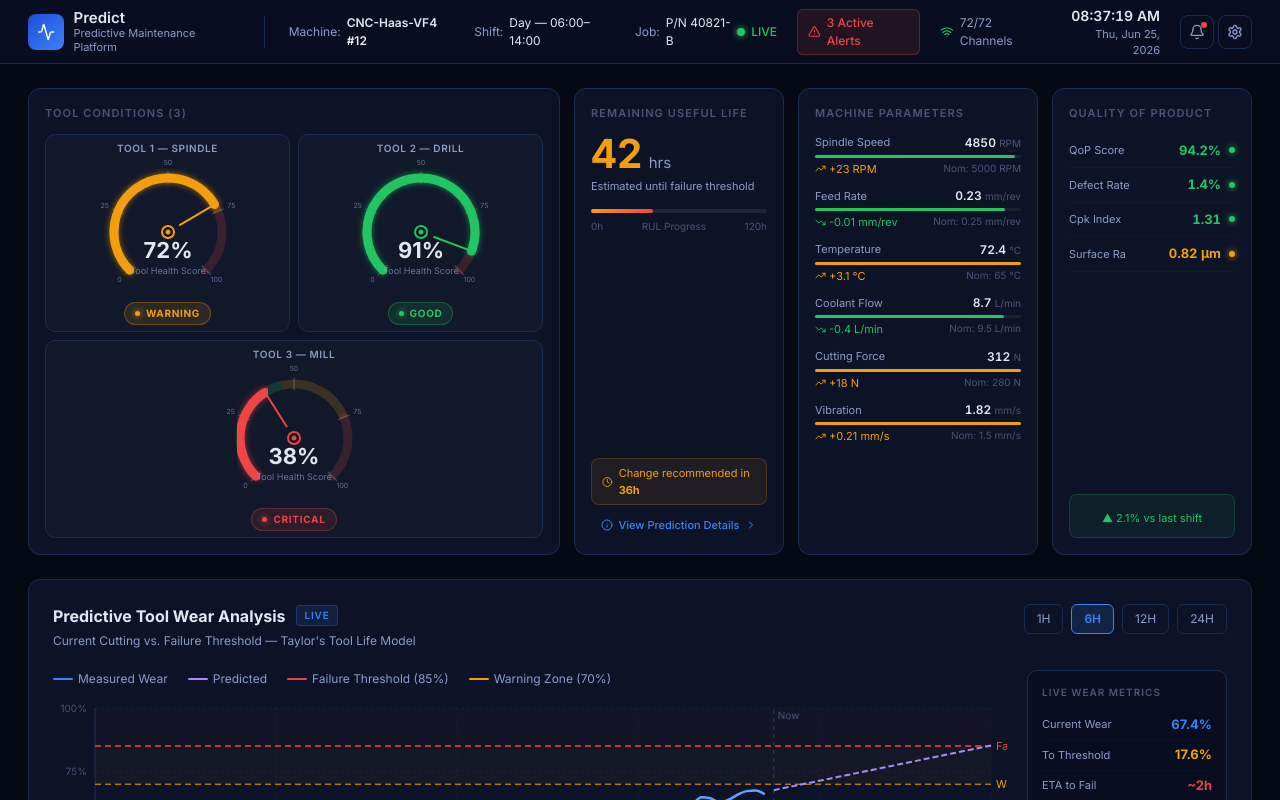
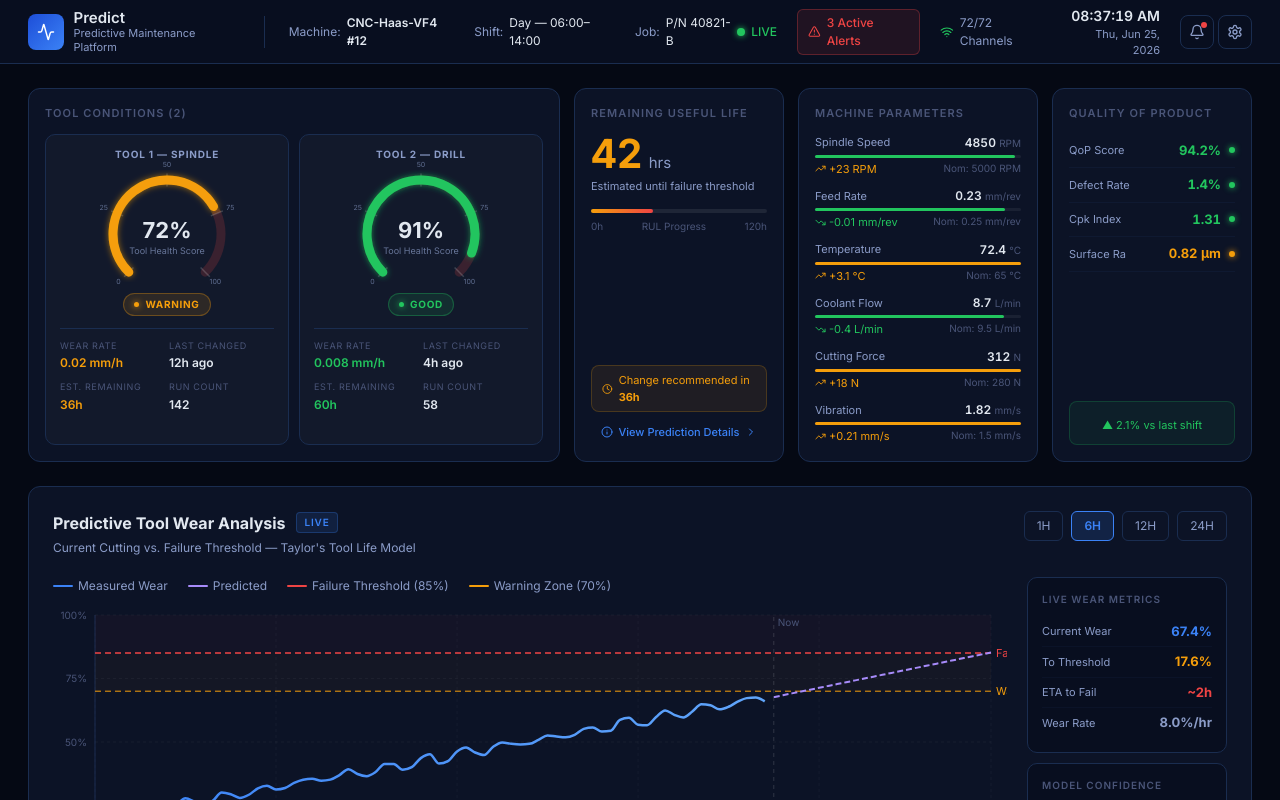
Before and after one commit to Rainyishx/pdm_dashboard, a React (Vite) app: page / in a window 1280 px wide. Shown: the top 800 px of the page. Built offline with nearby package versions, Linux system fonts and the light colour scheme.

Commit message:
tool condition updated w meta data section

```diff
--- a/src/app/App.tsx
+++ b/src/app/App.tsx
@@ -24,10 +24,17 @@ export default function App() {
       <main style={{ padding: '24px 28px', maxWidth: 1920, margin: '0 auto' }}>
         <MetricsSection onOpenRULDetail={() => setShowRULModal(true)}
           toolConditions={[
-          { id: 't1', label: 'Tool 1 — Spindle',  value: 72, status: 'warning'  },
-          { id: 't2', label: 'Tool 2 — Drill',    value: 91, status: 'good'     },
-          { id: 't3', label: 'Tool 3 — Mill',     value: 38, status: 'critical' },
-        ]} />
+          {
+            id: 't1', label: 'Tool 1 — Spindle', value: 72, status: 'warning',
+            wearRate: '0.02 mm/h', lastChanged: '12h ago',
+            estRemaining: '36h',   runCount: 142,
+          },
+          {
+            id: 't2', label: 'Tool 2 — Drill', value: 91, status: 'good',
+            wearRate: '0.008 mm/h', lastChanged: '4h ago',
+            estRemaining: '60h',    runCount: 58,
+          },
+        ]}/>
         <ToolWearChart onOpenRULModal={() => setShowRULModal(true)} />
         <SensorGrid onSelectMotor={setSelectedMotor} />
       </main>
--- a/src/app/components/MetricsSection.tsx
+++ b/src/app/components/MetricsSection.tsx
@@ -4,33 +4,39 @@ import { ToolConditionGauge } from './ToolConditionGauge';
 import { machineParams, qualityParams } from './data';
 
 const C = {
-  card: '#0c1326',
-  border: '#1a2d50',
-  text: '#e2e8f0',
-  textSec: '#8b9cc8',
-  textMuted: '#4a5578',
-  blue: '#3b82f6',
-  green: '#22c55e',
-  red: '#ef4444',
-  amber: '#f59e0b',
+  card:     '#0c1326',
+  border:   '#1a2d50',
+  text:     '#e2e8f0',
+  textSec:  '#8b9cc8',
+  textMuted:'#4a5578',
+  blue:     '#3b82f6',
+  green:    '#22c55e',
+  red:      '#ef4444',
+  amber:    '#f59e0b',
 };
 
-// ─── Types ───────────────────────────────────────────────────────────────────
+// ─── Types ────────────────────────────────────────────────────────────────────
 
 export interface ToolCondition {
-  id: string;
-  label: string;               // e.g. "Tool 1 — Spindle"
-  value: number;               // 0–100
-  status: 'good' | 'warning' | 'critical';
+  id:            string;
+  label:         string;
+  value:         number;
+  status:        'good' | 'warning' | 'critical';
+  // optional info-strip fields
+  wearRate?:     string;   // e.g. "0.02 mm/h"
+  lastChanged?:  string;   // e.g. "12h ago"
+  estRemaining?: string;   // e.g. "36h"
+  runCount?:     number;
 }
 
 interface CardProps { children: ReactNode; style?: CSSProperties; }
+
 interface Props {
-  onOpenRULDetail: () => void;
-  toolConditions?: ToolCondition[];   // defaults to single legacy tool if omitted
+  onOpenRULDetail:  () => void;
+  toolConditions?:  ToolCondition[];
 }
 
-// ─── Shared sub-components ───────────────────────────────────────────────────
+// ─── Helpers ──────────────────────────────────────────────────────────────────
 
 function Card({ children, style }: CardProps) {
   return (
@@ -55,8 +61,7 @@ function Delta({ value, unit }: { value: number; unit: string }) {
   const Icon   = isFlat ? Minus : isUp ? TrendingUp : TrendingDown;
   return (
     <span style={{ fontSize: 11, color, display: 'flex', alignItems: 'center', gap: 3 }}>
-      <Icon size={11} />
-      {isUp ? '+' : ''}{value} {unit}
+      <Icon size={11} />{isUp ? '+' : ''}{value} {unit}
     </span>
   );
 }
@@ -100,33 +105,22 @@ function QoPRow({ label, value, unit, status }: {
   );
 }
 
-// ─── Default single-tool fallback ─────────────────────────────────────────────
-
 const DEFAULT_TOOLS: ToolCondition[] = [
   { id: 'default', label: '', value: 72, status: 'warning' },
 ];
 
-// ─── Main component ───────────────────────────────────────────────────────────
+// ─── Main ─────────────────────────────────────────────────────────────────────
 
 export function MetricsSection({ onOpenRULDetail, toolConditions = DEFAULT_TOOLS }: Props) {
-  const multi   = toolConditions.length > 1;
-  const compact = toolConditions.length > 1;
-
-  // Determine scroll behaviour: <= 3 show all; 4+ scroll horizontally
+  const multi    = toolConditions.length > 1;
+  const compact  = multi;
   const scrollable = toolConditions.length > 3;
 
   return (
     <section style={{ marginBottom: 24 }}>
-      {/*
-        Grid columns:
-          col 1 – Tool Condition  (grows to fit gauges)
-          col 2 – RUL             (fixed 210px)
-          col 3 – Machine Params  (fixed 240px, more compact)
-          col 4 – QoP             (fixed 200px)
-      */}
       <div style={{ display: 'grid', gridTemplateColumns: '1fr 210px 240px 200px', gap: 14, alignItems: 'stretch' }}>
 
-        {/* ── Tool Condition ─────────────────────────────────────────── */}
+        {/* ── Tool Conditions ───────────────────────────────────────── */}
         <Card style={{ display: 'flex', flexDirection: 'column' }}>
           <SectionLabel>Tool Condition{multi ? `s (${toolConditions.length})` : ''}</SectionLabel>
 
@@ -135,35 +129,41 @@ export function MetricsSection({ onOpenRULDetail, toolConditions = DEFAULT_TOOLS
             display: 'flex',
             flexWrap: scrollable ? 'nowrap' : 'wrap',
             overflowX: scrollable ? 'auto' : 'visible',
-            gap: 8,
-            alignItems: 'center',
-            justifyContent: multi ? 'flex-start' : 'center',
-            paddingBottom: scrollable ? 4 : 0,
+            gap: 10,
+            alignItems: 'stretch',       // tiles stretch to fill card height
           }}>
             {toolConditions.map(tool => (
-              <div key={tool.id} style={{
+              <div
+                key={tool.id}
+                style={{
+                  // Each tile grows equally and fills the full height of the row
                   flex: scrollable ? '0 0 auto' : '1 1 0',
-                minWidth: compact ? 164 : undefined,
+                  minWidth: compact ? 170 : undefined,
                   display: 'flex',
                   flexDirection: 'column',
                   alignItems: 'center',
-                padding: multi ? '6px 10px' : 0,
+                  padding: multi ? '12px 14px 14px' : 0,
                   borderRadius: 10,
-                background: multi ? 'rgba(255,255,255,0.02)' : 'transparent',
+                  background: multi ? 'rgba(255,255,255,0.025)' : 'transparent',
                   border: multi ? `1px solid ${C.border}` : 'none',
-              }}>
+                }}
+              >
                 <ToolConditionGauge
                   value={tool.value}
                   status={tool.status}
                   label={multi ? tool.label : undefined}
                   compact={compact}
+                  wearRate={tool.wearRate}
+                  lastChanged={tool.lastChanged}
+                  estRemaining={tool.estRemaining}
+                  runCount={tool.runCount}
                 />
               </div>
             ))}
           </div>
         </Card>
 
-        {/* ── RUL Card ───────────────────────────────────────────────── */}
+        {/* ── RUL ───────────────────────────────────────────────────── */}
         <Card style={{ display: 'flex', flexDirection: 'column', justifyContent: 'space-between' }}>
           <div>
             <SectionLabel>Remaining Useful Life</SectionLabel>
@@ -172,51 +172,45 @@ export function MetricsSection({ onOpenRULDetail, toolConditions = DEFAULT_TOOLS
               <span style={{ fontSize: 15, color: C.textSec }}>hrs</span>
             </div>
             <div style={{ fontSize: 11, color: C.textSec, marginBottom: 14 }}>Estimated until failure threshold</div>
-
             <div style={{ height: 4, borderRadius: 2, background: 'rgba(255,255,255,0.08)', marginBottom: 6 }}>
               <div style={{ height: '100%', width: '35%', borderRadius: 2, background: `linear-gradient(90deg, ${C.amber}, ${C.red})` }} />
             </div>
             <div style={{ display: 'flex', justifyContent: 'space-between', fontSize: 10, color: C.textMuted, marginBottom: 14 }}>
-              <span>0h</span>
-              <span>RUL Progress</span>
-              <span>120h</span>
+              <span>0h</span><span>RUL Progress</span><span>120h</span>
             </div>
           </div>
-
           <div style={{ display: 'flex', flexDirection: 'column', gap: 8 }}>
             <div style={{ display: 'flex', alignItems: 'center', gap: 6, padding: '6px 10px', borderRadius: 8, background: 'rgba(245,158,11,0.08)', border: `1px solid rgba(245,158,11,0.2)` }}>
               <Clock size={12} color={C.amber} />
               <span style={{ fontSize: 11, color: C.amber }}>Change recommended in <strong>36h</strong></span>
             </div>
             <button onClick={onOpenRULDetail} style={{ display: 'flex', alignItems: 'center', justifyContent: 'center', gap: 5, fontSize: 11, color: C.blue, cursor: 'pointer', background: 'transparent', border: 'none', padding: '4px 0' }}>
-              <Info size={12} />
-              View Prediction Details
-              <ChevronRight size={12} />
+              <Info size={12} />View Prediction Details<ChevronRight size={12} />
             </button>
           </div>
         </Card>
 
-        {/* ── Machine Parameters (compact) ───────────────────────────── */}
+        {/* ── Machine Parameters ────────────────────────────────────── */}
         <Card>
           <SectionLabel>Machine Parameters</SectionLabel>
           <div style={{ display: 'flex', flexDirection: 'column', gap: 10 }}>
-            <ParamRow label="Spindle Speed"  value={machineParams.spindleSpeed.value}  unit={machineParams.spindleSpeed.unit}  delta={machineParams.spindleSpeed.delta}  nominal={machineParams.spindleSpeed.nominal} />
-            <ParamRow label="Feed Rate"      value={machineParams.feedRate.value}      unit={machineParams.feedRate.unit}      delta={machineParams.feedRate.delta}      nominal={machineParams.feedRate.nominal} />
-            <ParamRow label="Temperature"    value={machineParams.temperature.value}   unit={machineParams.temperature.unit}   delta={machineParams.temperature.delta}   nominal={machineParams.temperature.nominal} />
-            <ParamRow label="Coolant Flow"   value={machineParams.coolantFlow.value}   unit={machineParams.coolantFlow.unit}   delta={machineParams.coolantFlow.delta}   nominal={machineParams.coolantFlow.nominal} />
-            <ParamRow label="Cutting Force"  value={machineParams.cuttingForce.value}  unit={machineParams.cuttingForce.unit}  delta={machineParams.cuttingForce.delta}  nominal={machineParams.cuttingForce.nominal} />
-            <ParamRow label="Vibration"      value={machineParams.vibration.value}     unit={machineParams.vibration.unit}     delta={machineParams.vibration.delta}     nominal={machineParams.vibration.nominal} />
+            <ParamRow label="Spindle Speed" value={machineParams.spindleSpeed.value} unit={machineParams.spindleSpeed.unit} delta={machineParams.spindleSpeed.delta} nominal={machineParams.spindleSpeed.nominal} />
+            <ParamRow label="Feed Rate"     value={machineParams.feedRate.value}     unit={machineParams.feedRate.unit}     delta={machineParams.feedRate.delta}     nominal={machineParams.feedRate.nominal} />
+            <ParamRow label="Temperature"   value={machineParams.temperature.value}  unit={machineParams.temperature.unit}  delta={machineParams.temperature.delta}  nominal={machineParams.temperature.nominal} />
+            <ParamRow label="Coolant Flow"  value={machineParams.coolantFlow.value}  unit={machineParams.coolantFlow.unit}  delta={machineParams.coolantFlow.delta}  nominal={machineParams.coolantFlow.nominal} />
+            <ParamRow label="Cutting Force" value={machineParams.cuttingForce.value} unit={machineParams.cuttingForce.unit} delta={machineParams.cuttingForce.delta} nominal={machineParams.cuttingForce.nominal} />
+            <ParamRow label="Vibration"     value={machineParams.vibration.value}    unit={machineParams.vibration.unit}    delta={machineParams.vibration.delta}    nominal={machineParams.vibration.nominal} />
           </div>
         </Card>
 
-        {/* ── Quality of Product ─────────────────────────────────────── */}
+        {/* ── Quality of Product ────────────────────────────────────── */}
         <Card style={{ display: 'flex', flexDirection: 'column' }}>
           <SectionLabel>Quality of Product</SectionLabel>
           <div style={{ flex: 1 }}>
-            <QoPRow label="QoP Score"    value={qualityParams.qopScore.value}         unit="%"   status={qualityParams.qopScore.status} />
-            <QoPRow label="Defect Rate"  value={qualityParams.defectRate.value}       unit="%"   status={qualityParams.defectRate.status} />
-            <QoPRow label="Cpk Index"    value={qualityParams.cpk.value}              unit=""    status={qualityParams.cpk.status} />
-            <QoPRow label="Surface Ra"   value={qualityParams.surfaceRoughness.value} unit=" μm" status={qualityParams.surfaceRoughness.status} />
+            <QoPRow label="QoP Score"   value={qualityParams.qopScore.value}         unit="%"   status={qualityParams.qopScore.status} />
+            <QoPRow label="Defect Rate" value={qualityParams.defectRate.value}       unit="%"   status={qualityParams.defectRate.status} />
+            <QoPRow label="Cpk Index"   value={qualityParams.cpk.value}              unit=""    status={qualityParams.cpk.status} />
+            <QoPRow label="Surface Ra"  value={qualityParams.surfaceRoughness.value} unit=" μm" status={qualityParams.surfaceRoughness.status} />
           </div>
           <div style={{ marginTop: 14, padding: '9px', borderRadius: 8, background: 'rgba(34,197,94,0.07)', border: `1px solid rgba(34,197,94,0.2)`, textAlign: 'center' }}>
             <span style={{ fontSize: 11, color: C.green }}>▲ 2.1% vs last shift</span>
--- a/src/app/components/ToolConditionGauge.tsx
+++ b/src/app/components/ToolConditionGauge.tsx
@@ -1,8 +1,13 @@
 interface GaugeProps {
-  value: number; // 0–100
+  value: number;               // 0–100
   status: 'good' | 'warning' | 'critical';
-  label?: string;   // e.g. "Tool 1 — Spindle"
-  compact?: boolean; // smaller variant for multi-tool layout
+  label?: string;              // shown above arc, e.g. "Tool 1 — Spindle"
+  compact?: boolean;
+  // optional metadata shown in the info strip below the arc
+  wearRate?: string;           // e.g. "0.02 mm/h"
+  lastChanged?: string;        // e.g. "12h ago"
+  estRemaining?: string;       // e.g. "36h"
+  runCount?: number;
 }
 
 function toXY(cx: number, cy: number, r: number, angleDeg: number) {
@@ -17,47 +22,65 @@ function arcPath(cx: number, cy: number, r: number, startDeg: number, endDeg: nu
   return `M ${s.x.toFixed(2)} ${s.y.toFixed(2)} A ${r} ${r} 0 ${large} 1 ${e.x.toFixed(2)} ${e.y.toFixed(2)}`;
 }
 
-const STATUS_COLORS  = { good: '#22c55e', warning: '#f59e0b', critical: '#ef4444' };
-const STATUS_LABELS  = { good: 'GOOD',    warning: 'WARNING', critical: 'CRITICAL' };
-const STATUS_BG      = { good: 'rgba(34,197,94,0.12)', warning: 'rgba(245,158,11,0.12)', critical: 'rgba(239,68,68,0.12)' };
+const STATUS_COLORS = { good: '#22c55e', warning: '#f59e0b', critical: '#ef4444' };
+const STATUS_LABELS = { good: 'GOOD',    warning: 'WARNING', critical: 'CRITICAL' };
+const STATUS_BG     = { good: 'rgba(34,197,94,0.12)', warning: 'rgba(245,158,11,0.12)', critical: 'rgba(239,68,68,0.12)' };
 
-const GAP_START = -135;
-const GAP_TOTAL = 270;
+const GAP_START      = -135;
+const GAP_TOTAL      = 270;
 const TICK_POSITIONS = [0, 0.25, 0.5, 0.75, 1];
 const TICK_LABELS    = ['0', '25', '50', '75', '100'];
 
-export function ToolConditionGauge({ value, status, label, compact = false }: GaugeProps) {
+const C = {
+  border:   '#1a2d50',
+  textSec:  '#8b9cc8',
+  textMuted:'#4a5578',
+};
+
+export function ToolConditionGauge({
+  value, status, label, compact = false,
+  wearRate, lastChanged, estRemaining, runCount,
+}: GaugeProps) {
   const color = STATUS_COLORS[status];
 
-  // --- geometry: full vs compact ---
+  // --- geometry ---
   const cx  = compact ? 80  : 110;
-  const cy  = compact ? 72  : 105;
+  const cy  = compact ? 68  : 100;   // shifted up vs before
   const r   = compact ? 54  : 76;
   const sw  = compact ? 9   : 12;
   const svgW = compact ? 160 : 220;
-  const svgH = compact ? 138 : 200;
+  // Height only needs to reach the bottom of the arc + small pad
+  const svgH = compact ? 125 : 178;
+
   const valFontSize  = compact ? 22 : 30;
   const subFontSize  = compact ? 9  : 11;
   const tickFontSize = compact ? 7  : 9;
-  const valOffsetY   = compact ? 26 : 32;
-  const subOffsetY   = compact ? 42 : 52;
+
+  // Text lifted UP into the centre of the arc (was cy+26/cy+42)
+  const valOffsetY = compact ? 4  : 6;
+  const subOffsetY = compact ? 20 : 24;
 
   const fillEnd     = GAP_START + (value / 100) * GAP_TOTAL;
-  const needleAngle = fillEnd;
-  const nOuter      = toXY(cx, cy, r - 4,  needleAngle);
-  const nInner      = toXY(cx, cy, compact ? 14 : 20, needleAngle);
+  const nOuter      = toXY(cx, cy, r - 4, fillEnd);
+  const nInner      = toXY(cx, cy, compact ? 14 : 20, fillEnd);
+  const filterId    = `glow-${compact ? 'c' : 'f'}-${value}`;
 
-  const filterId = `glow-${compact ? 'c' : 'f'}-${status}`;
+  const hasInfo = wearRate || lastChanged || estRemaining || runCount !== undefined;
 
   return (
-    <div style={{ display: 'flex', flexDirection: 'column', alignItems: 'center', gap: compact ? 4 : 6 }}>
-      {/* optional per-tool label above */}
+    <div style={{ display: 'flex', flexDirection: 'column', alignItems: 'center', width: '100%', flex: 1 }}>
+
+      {/* label above arc */}
       {label && (
-        <span style={{ fontSize: compact ? 10 : 12, color: '#8b9cc8', fontWeight: 600, letterSpacing: '0.06em', textTransform: 'uppercase' }}>
+        <span style={{
+          fontSize: compact ? 10 : 12, color: '#8b9cc8', fontWeight: 700,
+          letterSpacing: '0.08em', textTransform: 'uppercase', marginBottom: 4,
+        }}>
           {label}
         </span>
       )}
 
+      {/* arc SVG — text is now centred inside the arc, not below it */}
       <svg width={svgW} height={svgH} viewBox={`0 0 ${svgW} ${svgH}`} style={{ overflow: 'visible' }}>
         <defs>
           <filter id={filterId}>
@@ -65,16 +88,16 @@ export function ToolConditionGauge({ value, status, label, compact = false }: Ga
           </filter>
         </defs>
 
-        {/* Band segments (dimmed) */}
-        <path d={arcPath(cx, cy, r, GAP_START, GAP_START + GAP_TOTAL * 0.45)} fill="none" stroke="rgba(34,197,94,0.18)"  strokeWidth={sw} strokeLinecap="butt" />
+        {/* band segments */}
+        <path d={arcPath(cx, cy, r, GAP_START, GAP_START + GAP_TOTAL * 0.45)}         fill="none" stroke="rgba(34,197,94,0.18)"  strokeWidth={sw} strokeLinecap="butt" />
         <path d={arcPath(cx, cy, r, GAP_START + GAP_TOTAL * 0.45, GAP_START + GAP_TOTAL * 0.75)} fill="none" stroke="rgba(245,158,11,0.18)" strokeWidth={sw} strokeLinecap="butt" />
-        <path d={arcPath(cx, cy, r, GAP_START + GAP_TOTAL * 0.75, GAP_START + GAP_TOTAL)} fill="none" stroke="rgba(239,68,68,0.18)" strokeWidth={sw} strokeLinecap="round" />
+        <path d={arcPath(cx, cy, r, GAP_START + GAP_TOTAL * 0.75, GAP_START + GAP_TOTAL)}        fill="none" stroke="rgba(239,68,68,0.18)"  strokeWidth={sw} strokeLinecap="round" />
 
-        {/* Tick marks + labels */}
+        {/* ticks */}
         {TICK_POSITIONS.map((frac, i) => {
           const angle = GAP_START + frac * GAP_TOTAL;
-          const t1 = toXY(cx, cy, r - sw / 2 - 2,  angle);
-          const t2 = toXY(cx, cy, r + sw / 2 + 2,  angle);
+          const t1 = toXY(cx, cy, r - sw / 2 - 2, angle);
+          const t2 = toXY(cx, cy, r + sw / 2 + 2, angle);
           const tl = toXY(cx, cy, r + sw / 2 + (compact ? 10 : 14), angle);
           return (
             <g key={i}>
@@ -88,20 +111,20 @@ export function ToolConditionGauge({ value, status, label, compact = false }: Ga
           );
         })}
 
-        {/* Value fill arc */}
+        {/* fill arc */}
         {value > 0 && (
           <path d={arcPath(cx, cy, r, GAP_START, fillEnd)}
             fill="none" stroke={color} strokeWidth={sw} strokeLinecap="round"
             filter={`url(#${filterId})`} />
         )}
 
-        {/* Needle */}
-        <line x1={nInner.x} y1={nInner.y} x2={nOuter.x} y2={nOuter.y}
+        {/* needle */}
+        {/* <line x1={nInner.x} y1={nInner.y} x2={nOuter.x} y2={nOuter.y}
           stroke={color} strokeWidth={compact ? 2 : 2.5} strokeLinecap="round" />
         <circle cx={cx} cy={cy} r={compact ? 6 : 8} fill="#0c1326" stroke={color} strokeWidth={2} />
-        <circle cx={cx} cy={cy} r={compact ? 2.5 : 3.5} fill={color} />
+        <circle cx={cx} cy={cy} r={compact ? 2.5 : 3.5} fill={color} /> */}
 
-        {/* Centre value */}
+        {/* value & subtitle — now inside the arc */}
         <text x={cx} y={cy + valOffsetY} textAnchor="middle" fill="#e2e8f0"
           style={{ fontSize: valFontSize, fontWeight: 700, fontFamily: 'Inter, sans-serif' }}>
           {value}%
@@ -112,19 +135,51 @@ export function ToolConditionGauge({ value, status, label, compact = false }: Ga
         </text>
       </svg>
 
-      {/* Status badge */}
+      {/* status badge */}
       <div style={{
-        padding: compact ? '3px 10px' : '5px 16px',
-        borderRadius: 20,
-        background: STATUS_BG[status],
-        border: `1px solid ${color}50`,
-        display: 'flex', alignItems: 'center', gap: 6,
+        padding: compact ? '3px 10px' : '5px 16px', borderRadius: 20,
+        background: STATUS_BG[status], border: `1px solid ${color}50`,
+        display: 'flex', alignItems: 'center', gap: 6, marginTop: 2,
       }}>
         <div style={{ width: compact ? 5 : 7, height: compact ? 5 : 7, borderRadius: '50%', background: color, boxShadow: `0 0 6px ${color}` }} />
         <span style={{ fontSize: compact ? 10 : 12, fontWeight: 700, color, letterSpacing: '0.07em' }}>
           {STATUS_LABELS[status]}
         </span>
       </div>
+
+      {/* ── info strip (only when metadata is provided) ── */}
+      {hasInfo && (
+        <div style={{
+          width: '100%', marginTop: 12,
+          borderTop: `1px solid ${C.border}`,
+          paddingTop: 10,
+          display: 'grid',
+          gridTemplateColumns: '1fr 1fr',
+          gap: '8px 4px',
+        }}>
+          {wearRate && (
+            <InfoCell label="Wear Rate" value={wearRate} color={color} />
+          )}
+          {lastChanged && (
+            <InfoCell label="Last Changed" value={lastChanged} />
+          )}
+          {estRemaining && (
+            <InfoCell label="Est. Remaining" value={estRemaining} color={color} />
+          )}
+          {runCount !== undefined && (
+            <InfoCell label="Run Count" value={String(runCount)} />
+          )}
+        </div>
+      )}
     </div>
   );
 }
+
+function InfoCell({ label, value, color }: { label: string; value: string; color?: string }) {
+  return (
+    <div style={{ display: 'flex', flexDirection: 'column', gap: 2 }}>
+      <span style={{ fontSize: 9, color: '#4a5578', textTransform: 'uppercase', letterSpacing: '0.07em' }}>{label}</span>
+      <span style={{ fontSize: 12, fontWeight: 600, color: color ?? '#e2e8f0' }}>{value}</span>
+    </div>
+  );
+}
```
Lines whose indentation alone changed are shown as unchanged.
